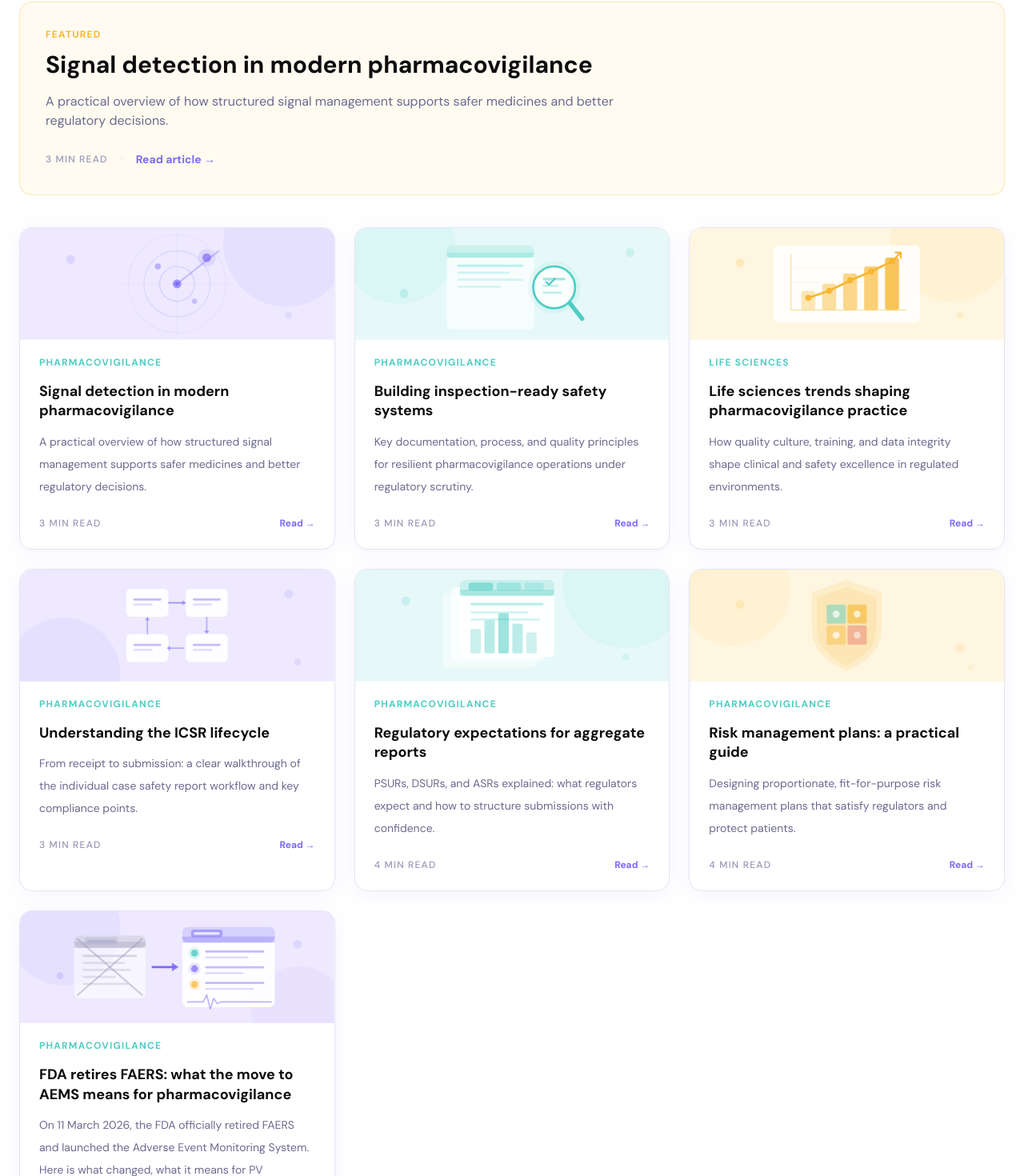
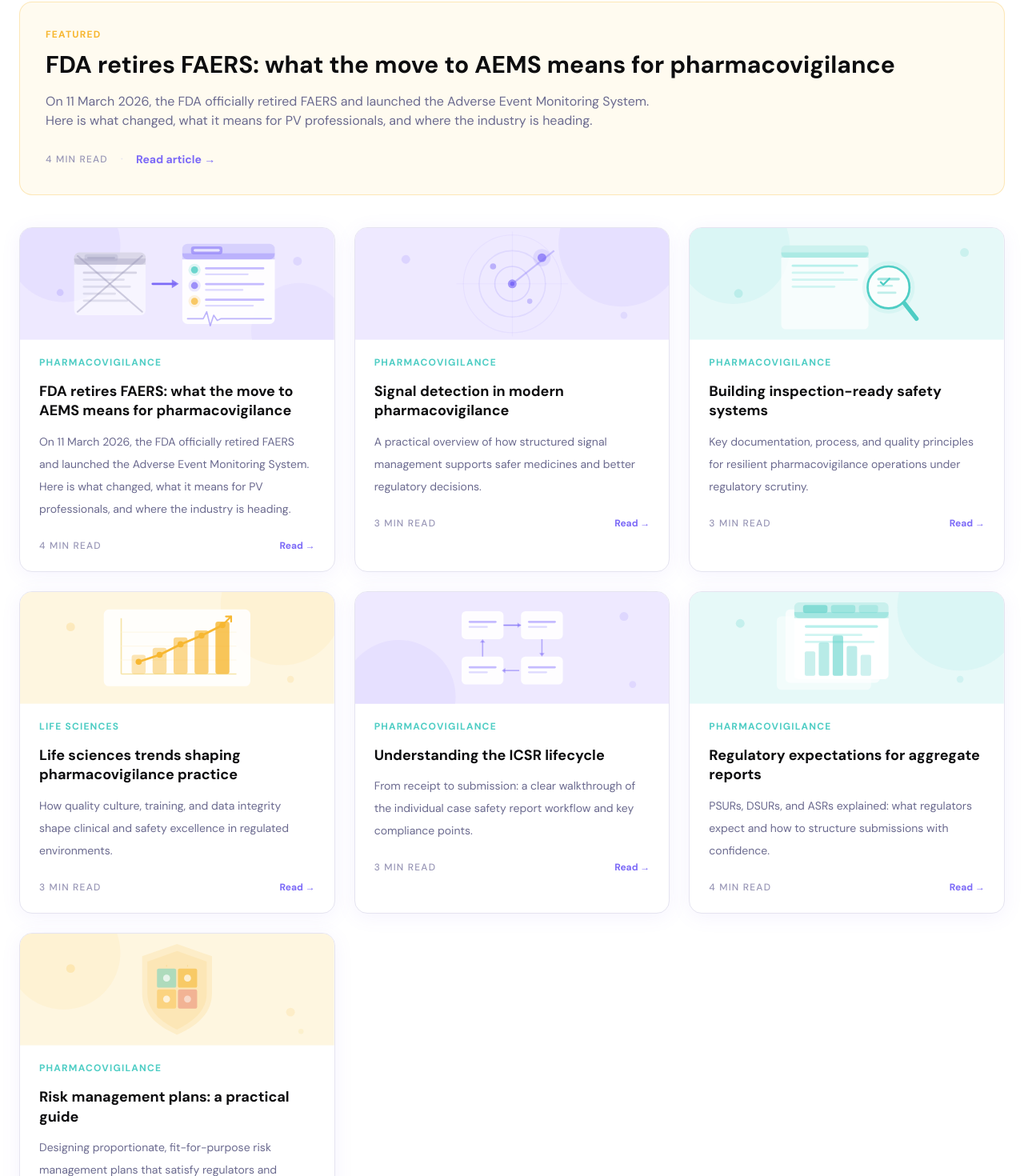
Before and after one commit to albanamarkaj-commits/qualivio, a Next.js app: page /insights in a window 1280 px wide. Shown: the part 744-2214 px from the top of the page at 80% size. Built offline with nearby package versions, Linux system fonts and the light colour scheme.

Commit message:
Move newest article to top, fix section heading grammar

```diff
--- a/src/data/articleContent.ts
+++ b/src/data/articleContent.ts
@@ -336,7 +336,7 @@
         ],
       },
       {
-        heading: "The broader direction of travel",
+        heading: "The broader direction the field is heading",
         paragraphs: [
           "The FAERS to AEMS transition is part of a pattern. Across the major regulatory jurisdictions, there is a clear push toward more modern, data-driven pharmacovigilance infrastructure. EudraVigilance has been through significant updates in recent years. ICH E2B(R3) standardised the electronic transmission of ICSRs. IDMP implementation continues to progress. The common thread is a shift toward structured data, interoperability, and the ability to do more with safety information faster.",
           "AI-enabled pharmacovigilance, referenced explicitly in the AEMS announcement, is no longer a theoretical future state. Tools that use natural language processing to identify adverse events in unstructured text, algorithms that flag safety signals earlier than traditional statistical methods, and platforms that can integrate safety data across multiple sources are already in use in parts of the industry. The regulatory infrastructure is now being built to support and keep pace with those capabilities.",
--- a/src/data/articles.ts
+++ b/src/data/articles.ts
@@ -1,4 +1,12 @@
 export const articles = [
+  {
+    title: "FDA retires FAERS: what the move to AEMS means for pharmacovigilance",
+    category: "Pharmacovigilance",
+    excerpt:
+      "On 11 March 2026, the FDA officially retired FAERS and launched the Adverse Event Monitoring System. Here is what changed, what it means for PV professionals, and where the industry is heading.",
+    readTime: "4 min read",
+    slug: "fda-faers-aems-transition-2026",
+  },
   {
     title: "Signal detection in modern pharmacovigilance",
     category: "Pharmacovigilance",
@@ -47,12 +55,4 @@
     readTime: "4 min read",
     slug: "risk-management-plans-guide",
   },
-  {
-    title: "FDA retires FAERS: what the move to AEMS means for pharmacovigilance",
-    category: "Pharmacovigilance",
-    excerpt:
-      "On 11 March 2026, the FDA officially retired FAERS and launched the Adverse Event Monitoring System. Here is what changed, what it means for PV professionals, and where the industry is heading.",
-    readTime: "4 min read",
-    slug: "fda-faers-aems-transition-2026",
-  },
 ];
```
